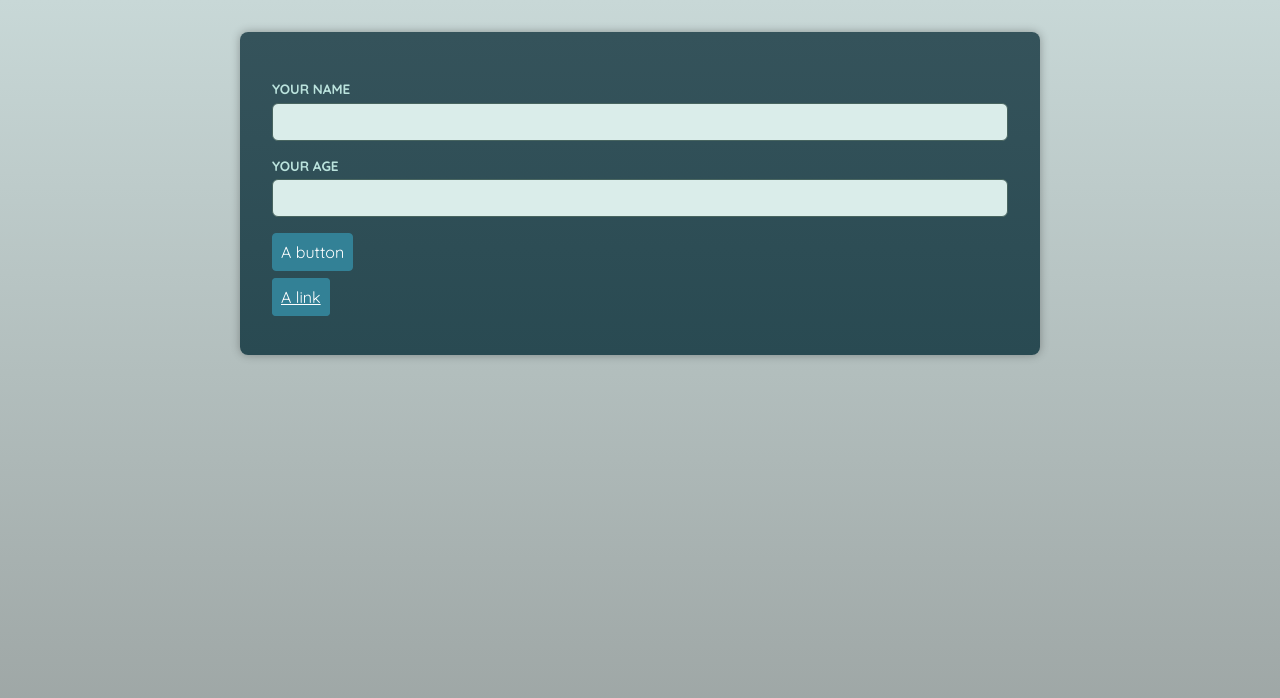
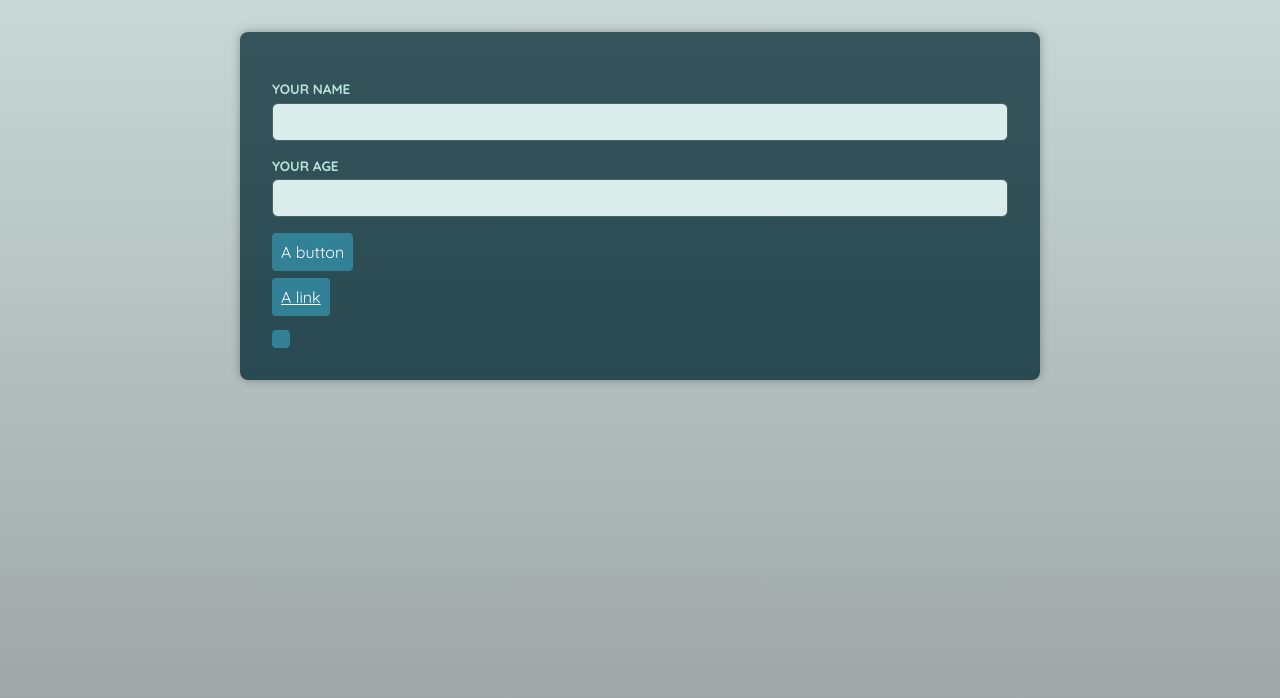
Before and after one commit to ycl818/React_x_TypeScript, a React (Vite) app in the folder Advanced-Components/: page / in a window 1280 px wide. Shown: the top 698 px of the page. Built offline with nearby package versions, Linux system fonts and the light colour scheme; a web font is replaced by a local one.

Commit message:
Building a Basic Polymrophic Component

```diff
--- a/Advanced-Components/src/App.tsx
+++ b/Advanced-Components/src/App.tsx
@@ -1,4 +1,5 @@
 import Button from "./Components/Button";
+import Container from "./Components/Container";
 import Input from "./Components/Input";
 
 function App() {
@@ -13,6 +14,9 @@
       <p>
         <Button href="https://reactjs.org">A link</Button>
       </p>
+
+      <Container as={Button} />
+      <Container as="div" />
     </main>
   );
 }
--- /dev/null
+++ b/Advanced-Components/src/Components/Container.tsx
@@ -0,0 +1,13 @@
+import { type ElementType } from "react";
+
+type ContainerProps = {
+  as: ElementType;
+};
+
+const Container = ({ as: Component }: ContainerProps) => {
+  // const Component = as; 也可以這樣用
+
+  return <Component />;
+};
+
+export default Container;
```
